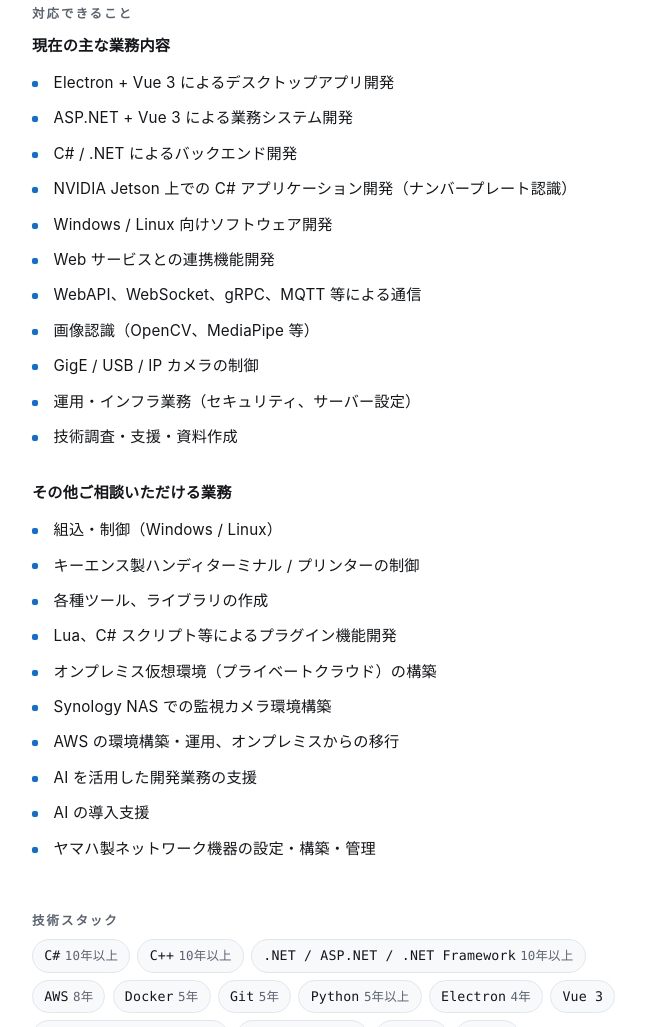
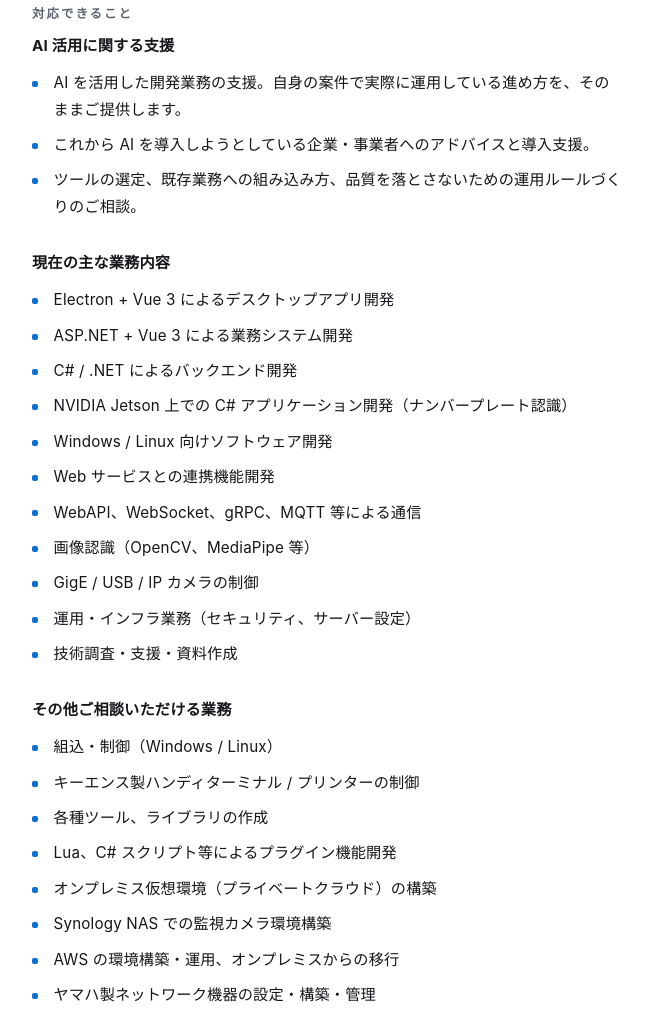
Before and after one commit to r2nd-work/r2nd-work.github.io, a plain HTML site: page index.html in a window 1280 px wide. Shown: the part 736-1763 px from the top of the page, without its empty margins (312-960 px from the left). Drawn offline with Linux system fonts and the light colour scheme.

Commit message:
AI活用に関する支援を独立したセクションとして掲載
- 「対応できること」の先頭に「AI 活用に関する支援」グループを新設
- 開発業務の支援、導入アドバイス、ツール選定や運用ルールの相談の3項目を記載
- description に AI 導入支援を追記
- 日本語版・英語版の両方に適用

Co-Authored-By: Claude Opus 5 <noreply@anthropic.com>

```diff
--- a/index.html
+++ b/index.html
@@ -4,7 +4,7 @@
   <meta charset="UTF-8">
   <meta name="viewport" content="width=device-width, initial-scale=1">
   <title>r2nd.work | 業務システム・Windowsアプリ開発 - 神戸のソフトウェア開発スタジオ</title>
-  <meta name="description" content="業界歴20年のソフトウェアエンジニアが、業務システム・Windowsアプリの受託開発を承ります。設計から実装・テストまで開発プロセス全体に AI を組み込んだ体制で、短納期・低コストでのご提供に対応。兵庫県神戸市拠点。">
+  <meta name="description" content="業界歴20年のソフトウェアエンジニアが、業務システム・Windowsアプリの受託開発を承ります。設計から実装・テストまで開発プロセス全体に AI を組み込んだ体制で、短納期・低コストでのご提供に対応。AI の導入支援・アドバイスも承ります。兵庫県神戸市拠点。">
   <link rel="canonical" href="https://r2nd.work/">
   <link rel="alternate" hreflang="ja" href="https://r2nd.work/">
   <link rel="alternate" hreflang="en" href="https://r2nd.work/en/">
@@ -67,6 +67,15 @@
         <h2 class="section-title">対応できること</h2>
 
         <div class="group">
+          <h3 class="group-title">AI 活用に関する支援</h3>
+          <ul class="bullets">
+            <li>AI を活用した開発業務の支援。自身の案件で実際に運用している進め方を、そのままご提供します。</li>
+            <li>これから AI を導入しようとしている企業・事業者へのアドバイスと導入支援。</li>
+            <li>ツールの選定、既存業務への組み込み方、品質を落とさないための運用ルールづくりのご相談。</li>
+          </ul>
+        </div>
+
+        <div class="group">
           <h3 class="group-title">現在の主な業務内容</h3>
           <ul class="bullets">
             <li>Electron + Vue 3 によるデスクトップアプリ開発</li>
@@ -93,8 +102,6 @@
             <li>オンプレミス仮想環境（プライベートクラウド）の構築</li>
             <li>Synology NAS での監視カメラ環境構築</li>
             <li>AWS の環境構築・運用、オンプレミスからの移行</li>
-            <li>AI を活用した開発業務の支援</li>
-            <li>AI の導入支援</li>
             <li>ヤマハ製ネットワーク機器の設定・構築・管理</li>
           </ul>
         </div>
```
Also changed, not shown: en/index.html (+10 -3 lines).
